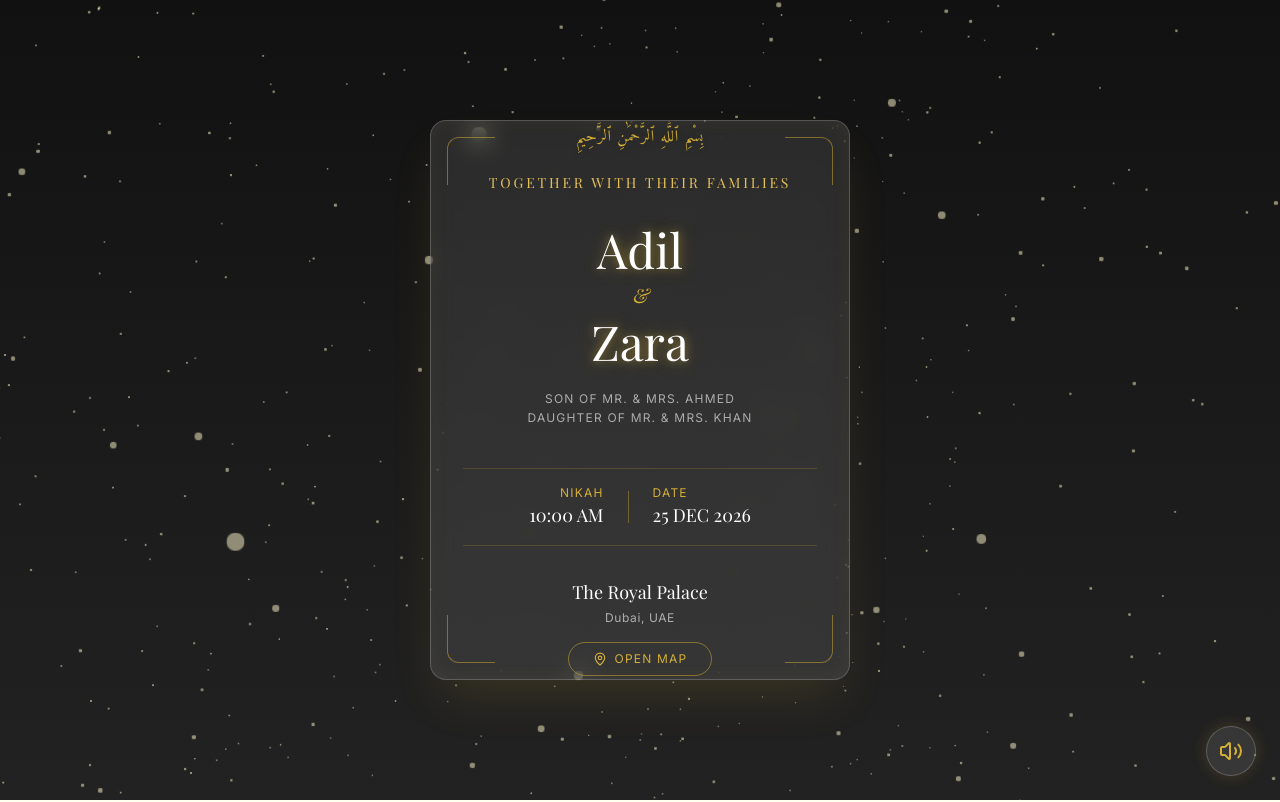
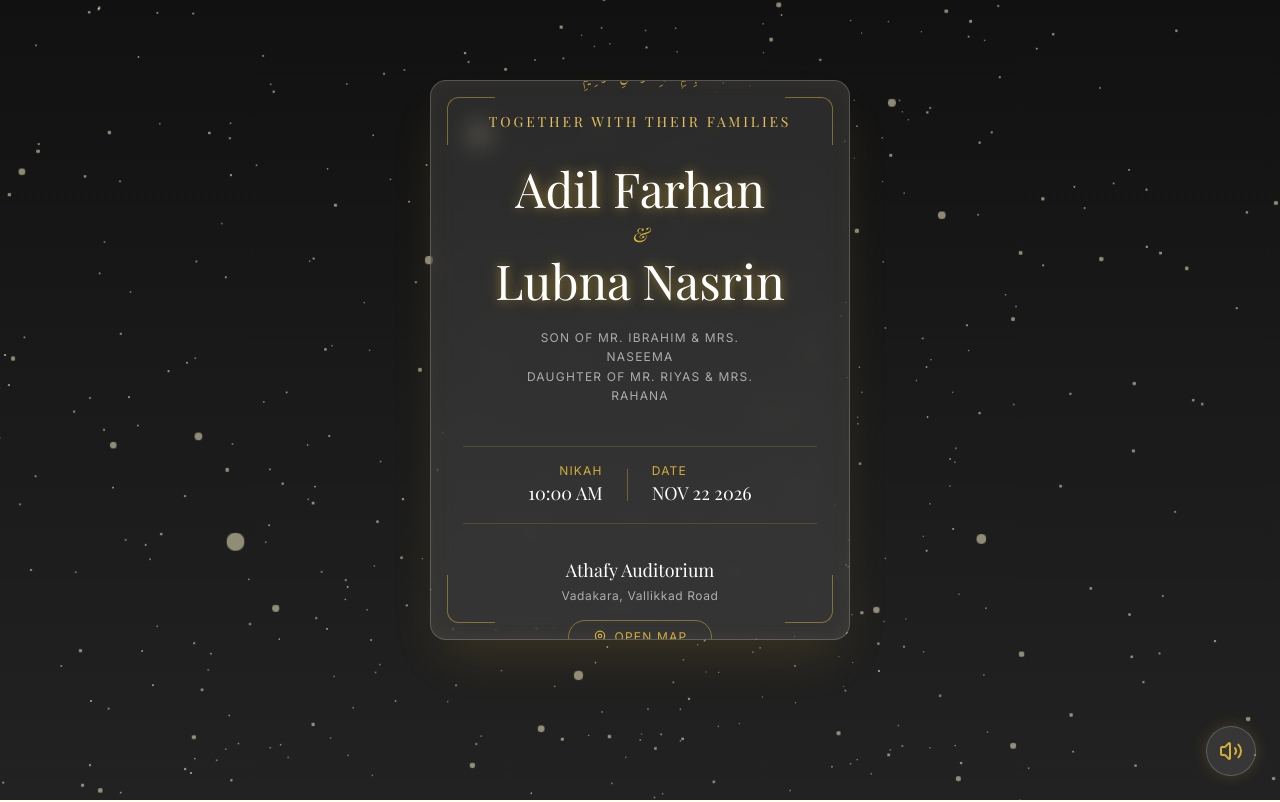
Before and after one commit to adilfarhan1/mywedding, a Next.js app: page / in a window 1280 px wide. Shown: the top 802 px of the page. Built offline with nearby package versions, Linux system fonts and the light colour scheme; a web font is replaced by a local one.

Commit message:
second commit

```diff
--- a/src/app/page.tsx
+++ b/src/app/page.tsx
@@ -9,11 +9,11 @@ export default function Home() {
   return (
     <main className="relative min-h-screen">
       <CanvasBackground />
-      <div className="relative z-10 flex flex-col gap-20 pb-32">
+      <div className="relative z-10 flex flex-col gap-20">
         <Hero />
+        <RSVP />
         <Countdown />
         <Timeline />
-        <RSVP />
         <GiftSection />
       </div>
     </main>
--- a/src/components/Hero.tsx
+++ b/src/components/Hero.tsx
@@ -5,13 +5,13 @@ import { MapPin } from "lucide-react";
 
 export default function Hero() {
   return (
-    <section className="relative min-h-screen flex items-center justify-center py-20 px-4">
+    <section className="relative flex items-center justify-center py-20 px-4">
       {/* Premium fixed-ratio invitation card container */}
       <motion.div
         initial={{ opacity: 0, y: 50 }}
         animate={{ opacity: 1, y: 0 }}
         transition={{ duration: 1.5, ease: "easeOut" }}
-        className="relative w-full max-w-[420px] aspect-[3/4] sm:aspect-[4/5] md:aspect-[3/4] mx-auto glass rounded-2xl border border-[var(--color-gold)]/30 overflow-hidden flex flex-col items-center justify-center p-8 text-center"
+        className="relative w-full max-w-[420px] md:aspect-[3/4] mx-auto glass rounded-2xl border border-[var(--color-gold)]/30 overflow-hidden flex flex-col items-center justify-center p-8 text-center"
         style={{
           boxShadow: "0 25px 50px -12px rgba(212, 175, 55, 0.15), inset 0 0 20px rgba(212, 175, 55, 0.05)"
         }}
@@ -27,7 +27,7 @@ export default function Hero() {
           className="flex flex-col items-center w-full"
         >
           {/* Calligraphy */}
-          <h1 className="calligraphy text-[var(--color-gold)] mb-6 drop-shadow-md tracking-wider">
+          <h1 className="calligraphy text-[0.9rem] text-[var(--color-gold)] mb-6 drop-shadow-md tracking-wider ">
             بِسْمِ ٱللَّٰهِ ٱلرَّحْمَٰنِ ٱلرَّحِيمِ
           </h1>
 
@@ -37,14 +37,14 @@ export default function Hero() {
 
           {/* Couple Names */}
           <div className="flex flex-col items-center gap-2 mb-6">
-            <h2 className="font-serif text-4xl md:text-5xl text-glow text-white">Adil</h2>
+            <h2 className="font-serif text-4xl md:text-5xl text-glow text-white">Adil Farhan</h2>
             <span className="font-serif italic text-xl text-[var(--color-gold)]">&amp;</span>
-            <h2 className="font-serif text-4xl md:text-5xl text-glow text-white">Zara</h2>
+            <h2 className="font-serif text-4xl md:text-5xl text-glow text-white">Lubna Nasrin</h2>
           </div>
 
           <p className="font-sans text-xs text-white/60 uppercase tracking-[0.1em] mb-10 max-w-[250px] leading-relaxed">
-            Son of Mr. & Mrs. Ahmed <br/>
-            Daughter of Mr. & Mrs. Khan
+            Son of Mr. Ibrahim & Mrs. Naseema <br />
+            Daughter of Mr. Riyas & Mrs. Rahana
           </p>
 
           {/* Date & Time */}
@@ -56,17 +56,17 @@ export default function Hero() {
             <div className="h-8 w-px bg-[var(--color-gold)]/40" />
             <div className="text-left">
               <span className="block font-sans text-xs text-[var(--color-gold)] tracking-widest uppercase">Date</span>
-              <span className="block font-serif text-lg text-white">25 DEC 2026</span>
+              <span className="block font-serif text-lg text-white">NOV 22 2026</span>
             </div>
           </div>
 
           {/* Venue */}
           <div className="flex flex-col items-center">
-            <p className="font-serif text-lg text-white mb-1">The Royal Palace</p>
-            <p className="font-sans text-xs text-white/60 tracking-wider mb-4">Dubai, UAE</p>
+            <p className="font-serif text-lg text-white mb-1">Athafy Auditorium</p>
+            <p className="font-sans text-xs text-white/60 tracking-wider mb-4">Vadakara, Vallikkad Road</p>
 
             <a
-              href="https://maps.google.com"
+              href="https://www.google.com/maps/place/Athafy+Auditorium/@11.6399316,75.5881128,17z/data=!3m1!4b1!4m6!3m5!1s0x3ba683bcf272b0d9:0x9d7a7de7ec1e56!8m2!3d11.6399316!4d75.5881128!16s%2Fg%2F11b6_6vkv2?entry=ttu&g_ep=EgoyMDI2MDUwNi4wIKXMDSoASAFQAw%3D%3D"
               target="_blank"
               rel="noopener noreferrer"
               className="inline-flex items-center gap-2 px-6 py-2 rounded-full border border-[var(--color-gold)]/50 text-[var(--color-gold)] text-xs uppercase tracking-widest hover:bg-[var(--color-gold)]/10 hover:shadow-[0_0_15px_rgba(212,175,55,0.3)] transition-all duration-300"
```
